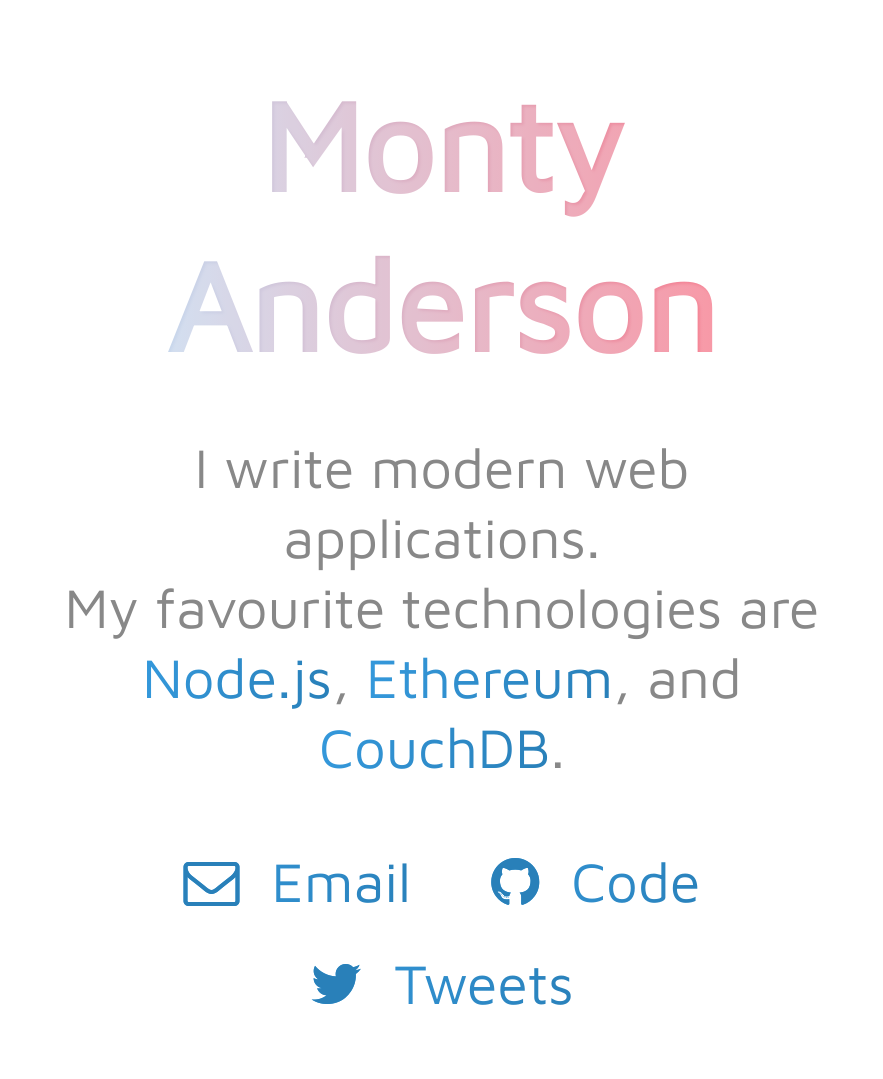
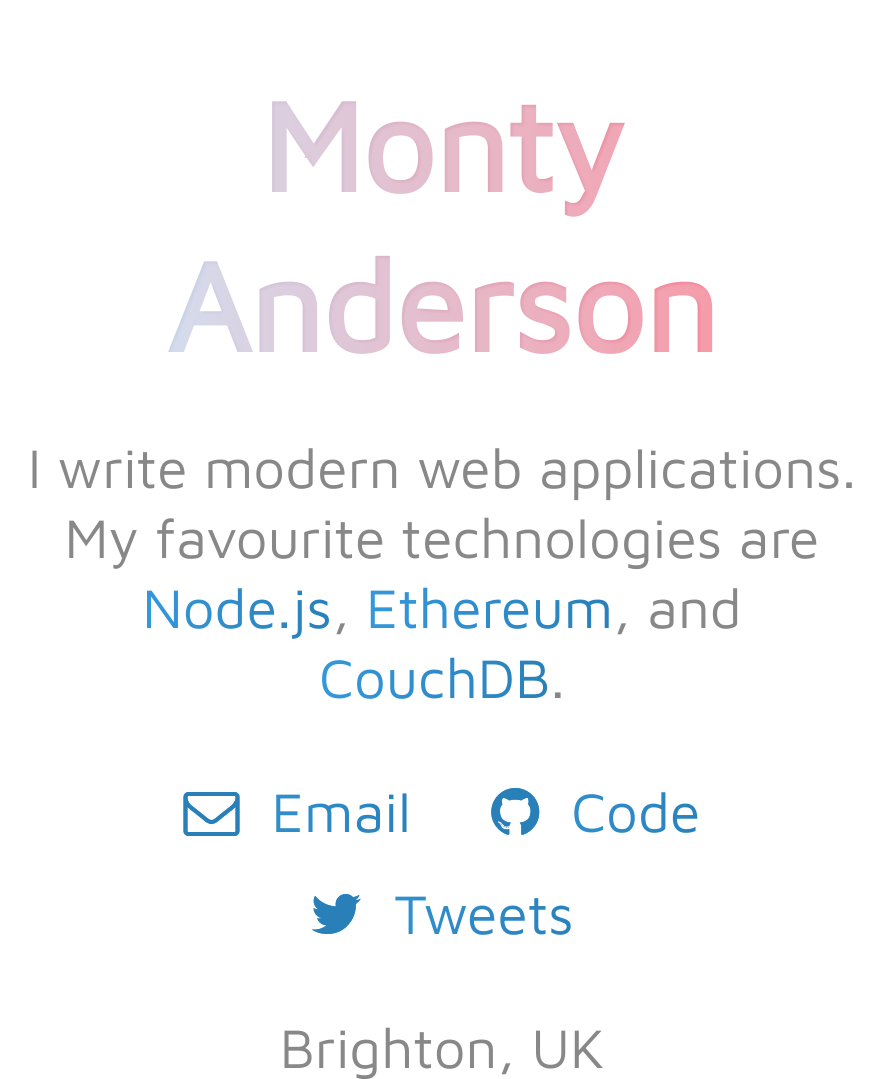
Before and after one commit to montyanderson/montyanderson.github.io, a plain HTML site: page index.html in a window 1280 px wide. Shown: the top 1079 px of the page, without its empty margins (198-1081 px from the left). Drawn offline with Linux system fonts and the light colour scheme.

Commit message:
media queries

```diff
--- a/style.css
+++ b/style.css
@@ -3,19 +3,13 @@
 	padding: 0;
 }
 
-@media only screen and (min-device-width : 320px) and (max-device-width : 480px) {
-	html {
-		font-size: 0.5em;
-	}
-
-	main {
-		width: 95% !important;
-	}
+html {
+	font-size: 16px;
 }
 
-
 body {
-	font-family: "Maven Pro";
+	-webkit-font-smoothing: subpixel-antialiased;
+	font-family: "Maven Pro", sans-serif;
 	line-height: 1.25;
 	color: #888;
 }
@@ -34,6 +28,46 @@
 	text-align: center;
 }
 
+@media only screen and (min-width: 0px) {
+	html {
+		font-size: 6px;
+	}
+
+	main {
+		width: 95%;
+	}
+}
+
+@media only screen and (min-width: 600px) {
+	html {
+		font-size: 10px;
+	}
+
+	main {
+		width: 85%;
+	}
+}
+
+@media only screen and (min-width: 992px) {
+	html {
+		font-size: 14px;
+	}
+
+	main {
+		width: 70%;
+	}
+}
+
+@media only screen and (min-width: 1200px) {
+	html {
+		font-size: 16px;
+	}
+
+	main {
+		width: 65%;
+	}
+}
+
 main section {
 	margin-bottom: 3rem;
 }
@@ -44,6 +78,7 @@
 	-webkit-background-clip: text;
 	color: transparent;
 	text-shadow: 2px 2px 3px rgba(255,255,255,0.2);
+	font-weight: 900;
 }
 
 main p {
```
